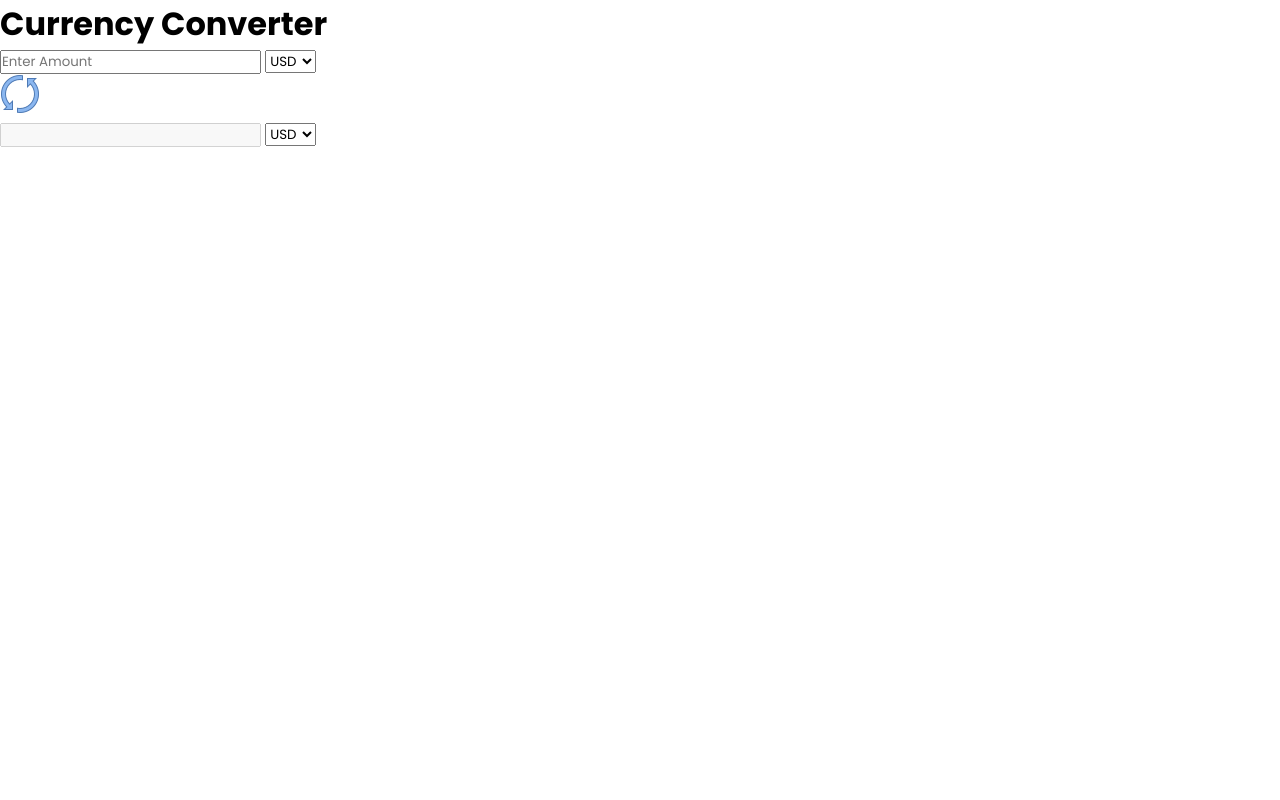
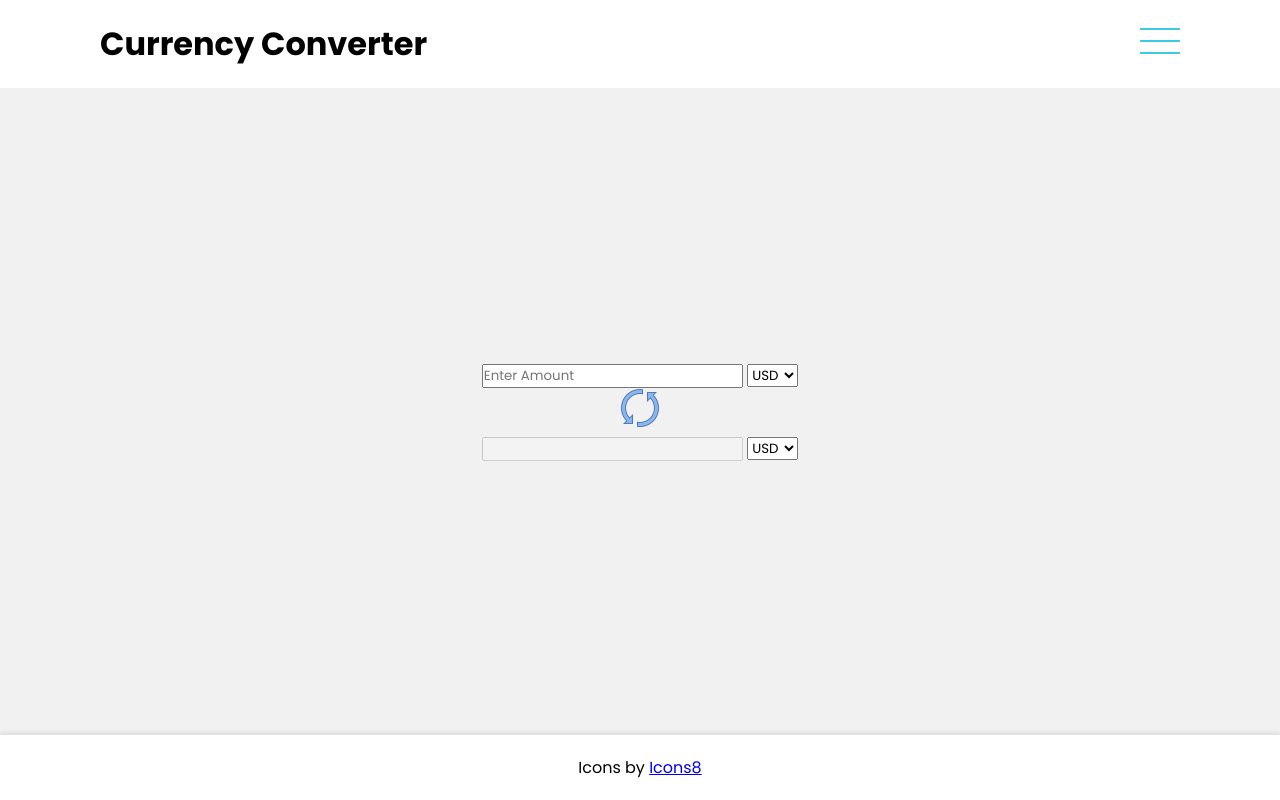
Before and after one commit to blueanoli/currencyconverter, a plain HTML site: page index.html in a window 1280 px wide. Drawn offline with Linux system fonts and the light colour scheme.

Commit message:
changed css

```diff
--- a/index.html
+++ b/index.html
@@ -12,9 +12,13 @@
 </head>
 
 <body>
-  <header class="container">
+  <header>
     <div class="header">
       <h1>Currency Converter</h1>
+    </div>
+    <nav class="header">
+      <img src="/img/menu.png" alt="Menu">
+    </nav>
   </header>
   <!-- MAIN SECTION -->
   <section class="main">
@@ -31,7 +35,7 @@
       </select>
     </div>
     <div>
-      <img onclick="convert()" src="/img/convert.png" alt="Convert">
+      <img class="convert" onclick="convert()" src="/img/convert.png" alt="Convert">
     </div>
     <div class="output">
       <input type="number" id="output" disabled>
@@ -46,6 +50,11 @@
       </select>
     </div>
   </section>
+  <!-- FOOTER SECTION -->
+  <footer>
+    <div class="footer">
+      <p>Icons by <a href="icons8.de">Icons8</a></p>
+    </div>
 </body>
 
 </html>
--- a/style.css
+++ b/style.css
@@ -27,3 +27,51 @@ body {
 ::-webkit-scrollbar-thumb:hover {
     background: #555;
 }
+/* HEADER STYLE */
+header {
+    display: flex;
+    justify-content: space-between;
+    align-items: center;
+    padding: 20px 100px;
+    background-color: #fff;
+    width: 100%;
+    box-shadow: 0 2px 5px rgba(0, 0, 0, 0.1);
+}
+/* NAVBAR STYLE */
+nav img{
+    height: 40px;
+    width: 40px;
+    cursor: pointer;
+}
+nav img:hover{
+    transform: scale(1.1);
+    transition: all ease-in-out 225ms;
+}
+/* MAIN STYLE */
+.main {
+    background-color: #f1f1f1;
+    display: flex;
+    flex: 1;
+    justify-content: center;
+    align-items: center;
+    flex-direction: column;
+    padding: 20px 100px;
+}
+.convert{
+    cursor: pointer;
+}
+.convert:hover{
+    transform: scale(1.1);
+    transition: all ease-in-out 225ms;
+}
+/* FOOTER STYLE */
+footer {
+    display: flex;
+    justify-content: center;
+    align-items: center;
+    height: fit-content;
+    padding: 20px 100px;
+    background-color: #fff;
+    width: 100%;
+    box-shadow: 0 -2px 5px rgba(0, 0, 0, 0.1);
+}
```
